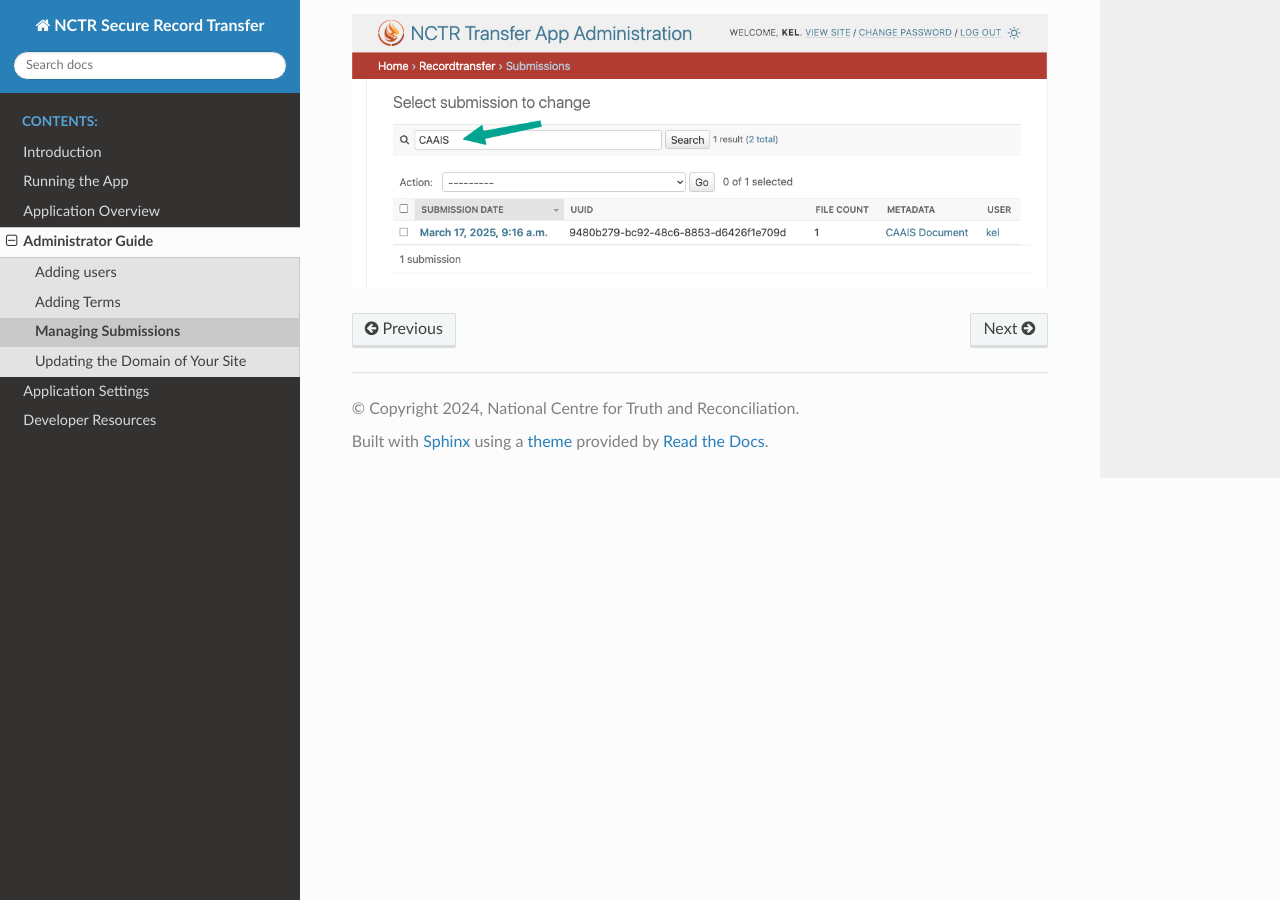
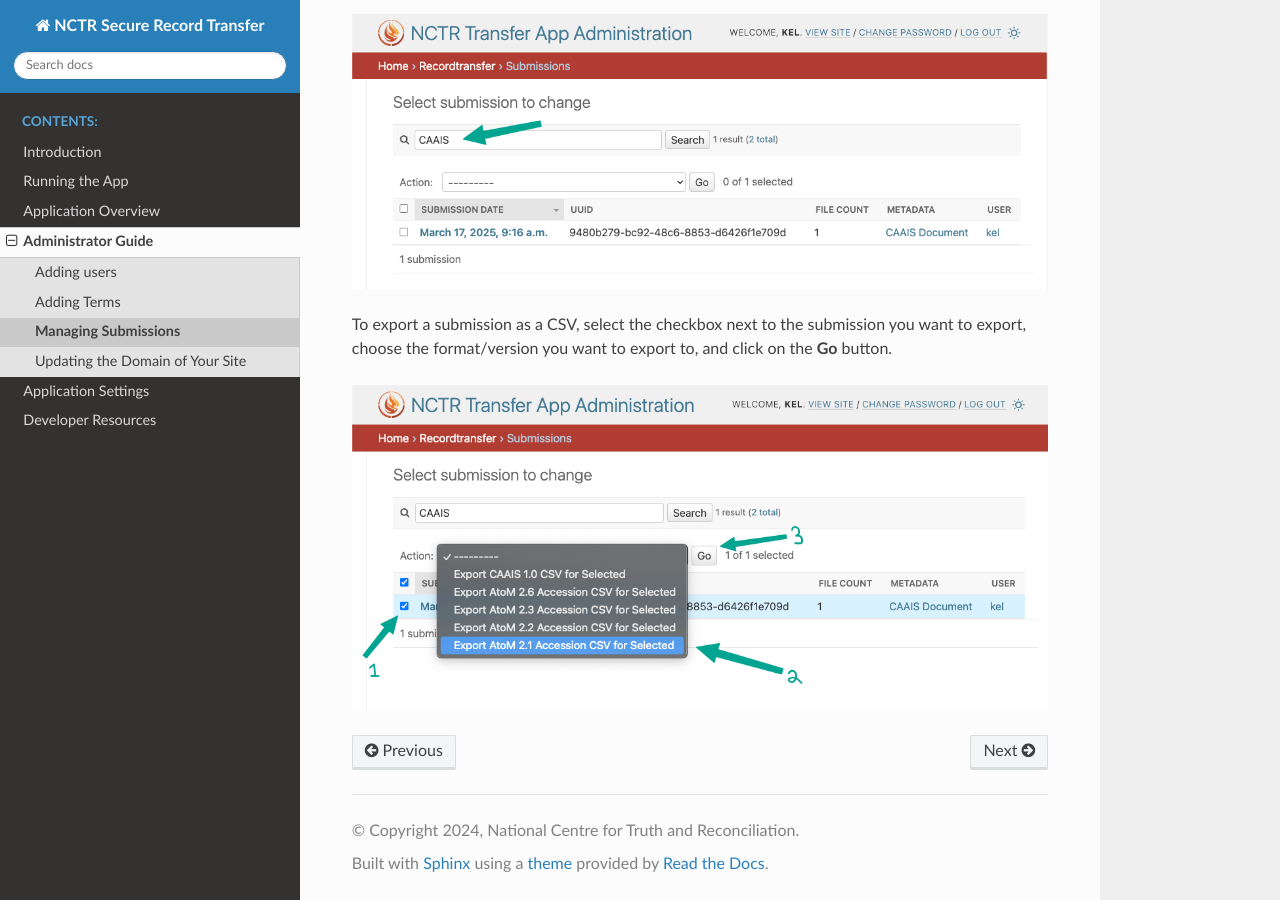
Before and after one commit to NationalCentreTruthReconciliation/Secure-Record-Transfer, a Sphinx documentation site: the page built from docs/admin_guide/managing_submissions.rst, in a window 1280 px wide and 900 px high, scrolled down 1553 px. Built offline with Sphinx 7.4.7 and the Read the Docs theme 3.1.0, drawn with Linux system fonts in a browser that asks for light colours.

Commit message:
Add instructions for export submission as CSV

```diff
--- a/docs/admin_guide/managing_submissions.rst
+++ b/docs/admin_guide/managing_submissions.rst
@@ -13,3 +13,9 @@
 
 .. image:: images/admin_search_submissions.png
     :alt: Search bar in admin submissions page
+
+To export a submission as a CSV, select the checkbox next to the submission you want to export,
+choose the format/version you want to export to, and click on the **Go** button.
+
+.. image:: images/admin_export_submission.png
+    :alt: Export submission as CSV
```
Also changed, not shown: docs/admin_guide/images/admin_export_submission.png (added).
